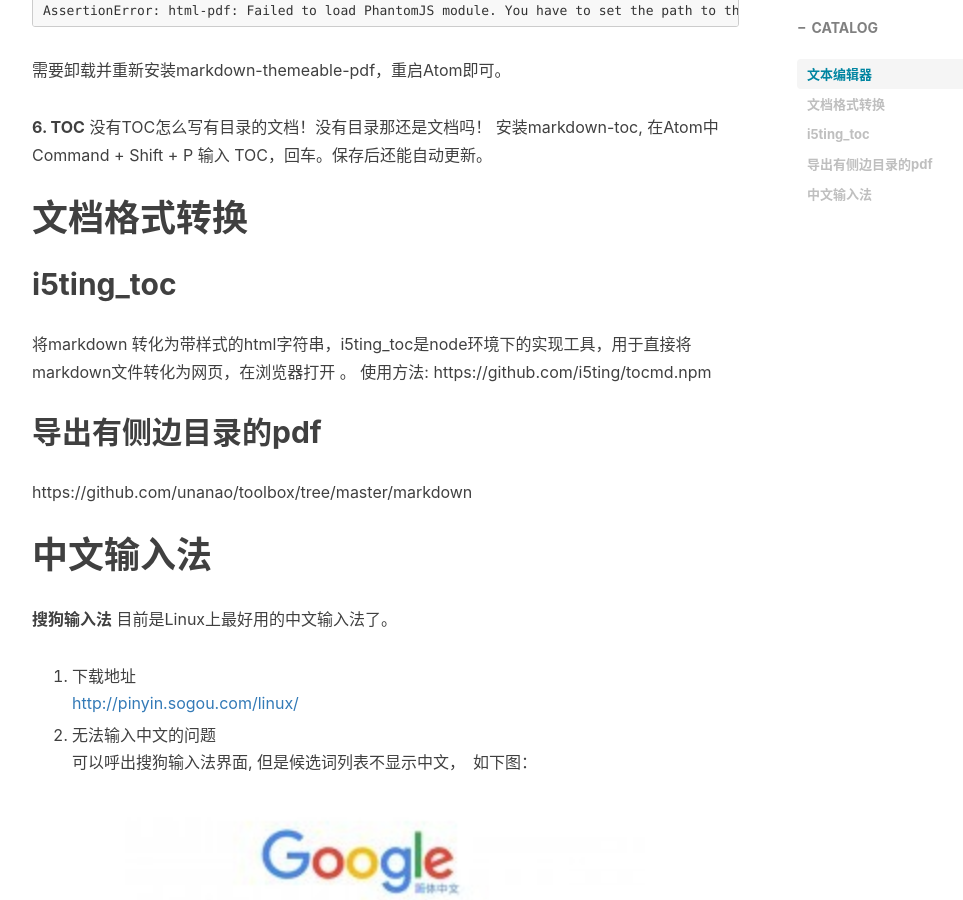
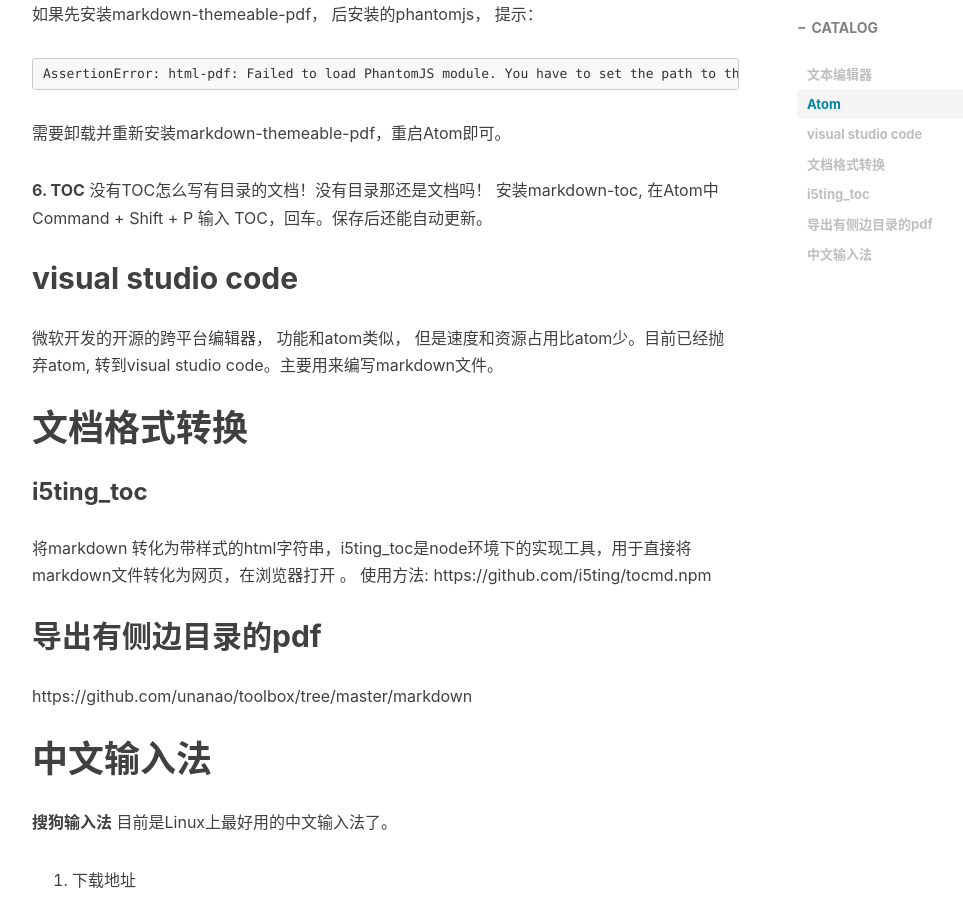
Before and after one commit to xuyumeng/xuyumeng.github.io, a Jekyll site: the page built from _posts/2006-10-01-ubuntu-daily-use.md, in a window 1280 px wide and 900 px high, scrolled down 1663 px. Shown: the whole window, without its empty margins (233-1196 px from the left). Built offline with Jekyll 4.4.1, drawn with Linux system fonts in a browser that asks for light colours; nearby versions of some CDN libraries; comment, search, counter and statistics services are not loaded.

Commit message:
add visual studio code

```diff
--- a/_posts/2006-10-01-ubuntu-daily-use.md
+++ b/_posts/2006-10-01-ubuntu-daily-use.md
@@ -16,7 +16,8 @@
 
 # 文本编辑器
 
-**Atom** 是由github开发的开源文本编辑器，跨平台，支持插件扩展... ...。　对于我最重要的用途是使用Atom作为Markdown的编辑器。
+## **Atom**
+是由github开发的开源文本编辑器，跨平台，支持插件扩展... ...。　对于我最重要的用途是使用Atom作为Markdown的编辑器。
 
 **1. 下载地址**
 [https://www.atom.io/](https://www.atom.io/)
@@ -57,8 +58,11 @@
 没有TOC怎么写有目录的文档！没有目录那还是文档吗！
 安装markdown-toc, 在Atom中 Command + Shift + P 输入 TOC，回车。保存后还能自动更新。
 
+## visual studio code
+微软开发的开源的跨平台编辑器， 功能和atom类似， 但是速度和资源占用比atom少。目前已经抛弃atom, 转到visual studio code。主要用来编写markdown文件。
+
 # 文档格式转换
-## i5ting_toc
+### i5ting_toc
 将markdown 转化为带样式的html字符串，i5ting_toc是node环境下的实现工具，用于直接将markdown文件转化为网页，在浏览器打开 。
 使用方法: https://github.com/i5ting/tocmd.npm
 
```
